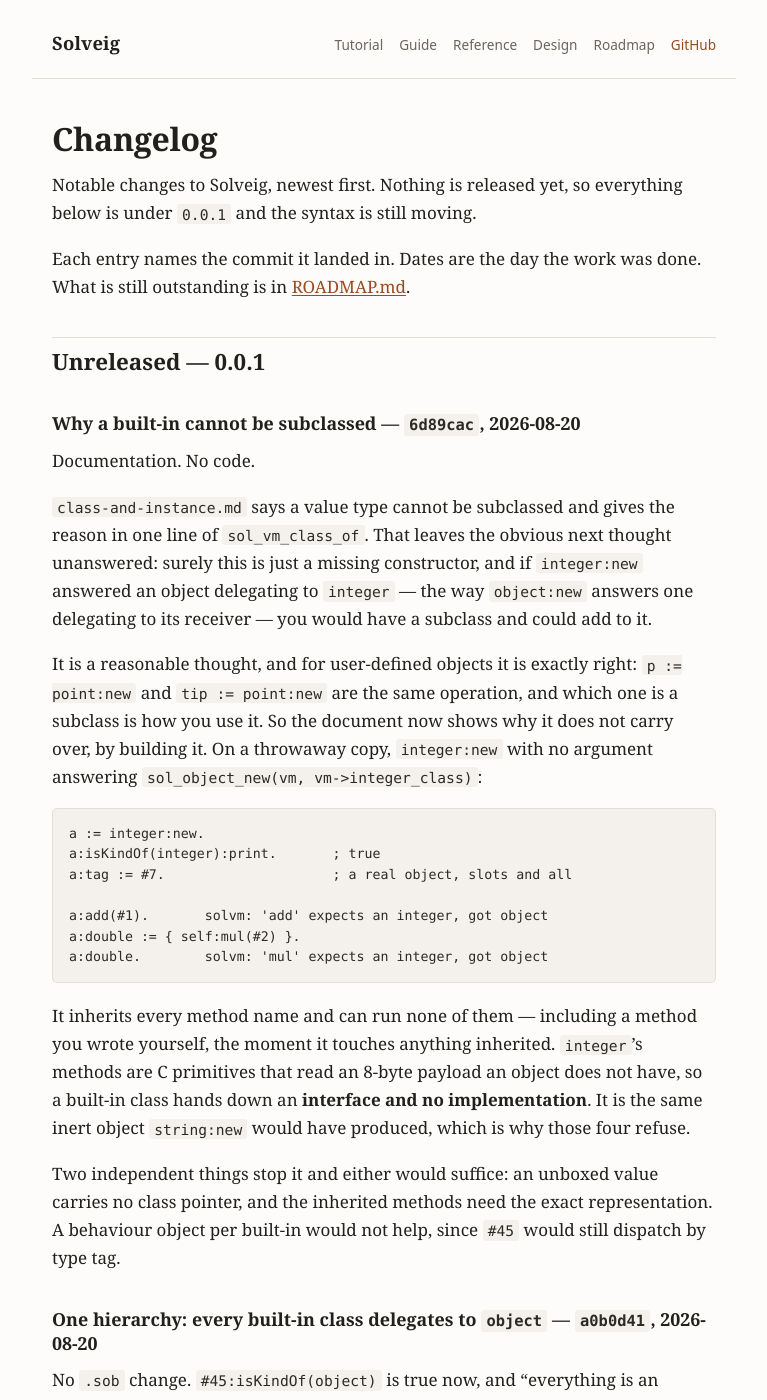
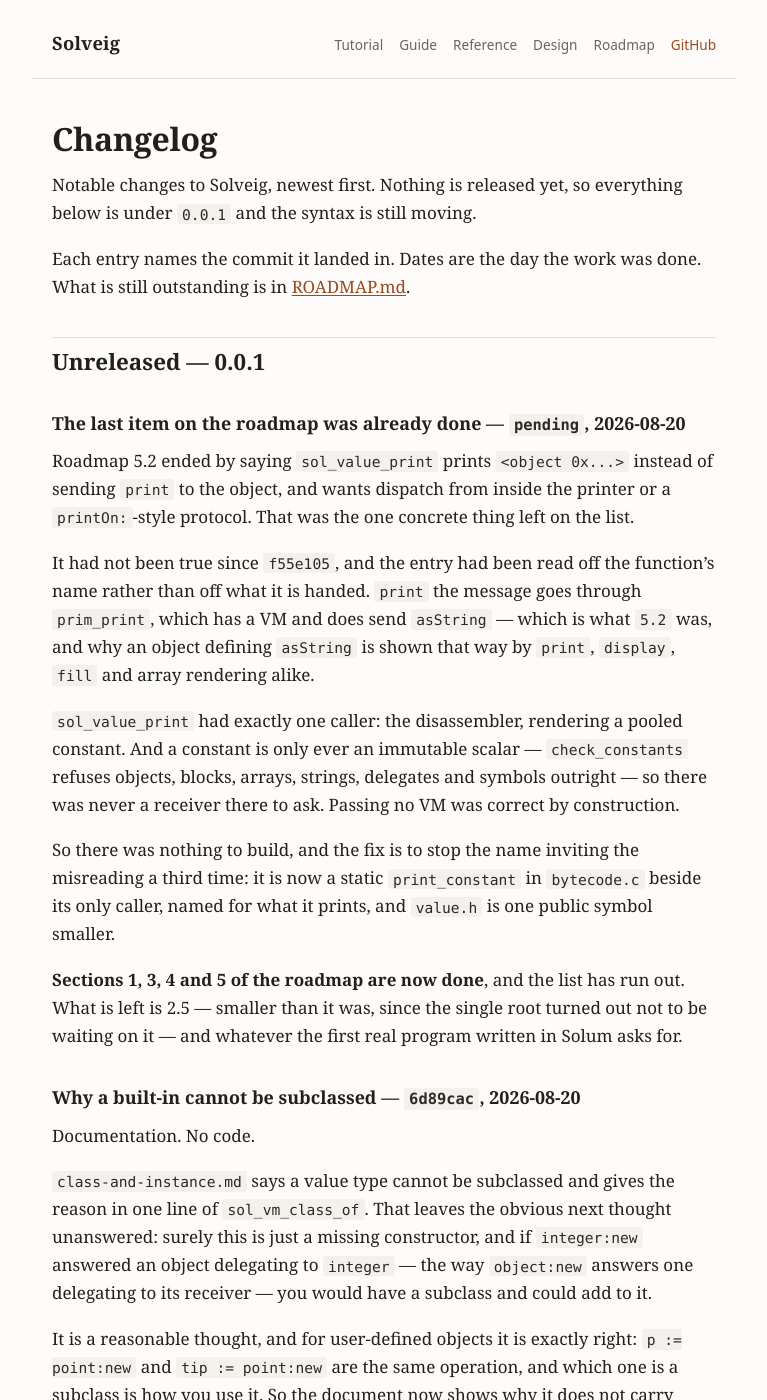
Before and after one commit to hansolovkarlsson/Solveig, a Jekyll site: the page built from docs/CHANGELOG.md, in a window 1280 px wide and 1400 px high. Shown: the whole window, without its empty margins (256-1023 px from the left). Built offline with Jekyll 4.4.1, drawn with Linux system fonts in a browser that asks for light colours; our own code applies the rules of GitHub Pages for plain Markdown files.

Commit message:
Retire sol_value_print, and close section 5
Roadmap 5.2 ended by saying sol_value_print prints <object 0x...>
instead of sending print to the object, and wants dispatch from inside
the printer. That was the last concrete item on the list, and it had
not been true since f55e105 -- the entry was read off the function's
name rather than off what it is handed.

print the message goes through prim_print, which has a VM and does send
asString. That is what 5.2 was, and why an object defining asString is
shown that way by print, display, fill and array rendering alike.

sol_value_print had exactly one caller: the disassembler, rendering a
pooled constant. A constant is only ever an immutable scalar, since
check_constants refuses objects, blocks, arrays, strings, delegates and
symbols outright, so there was never a receiver there to ask. Passing
no VM was correct by construction.

Nothing to build, then. The fix is to stop the name inviting the
misreading a third time: it is a static print_constant in bytecode.c
beside its only caller now, named for what it prints, and value.h is
one public symbol smaller.

Sections 1, 3, 4 and 5 are done and the list has run out. What is left
is 2.5, smaller than it was, and whatever the first real program asks
for.

Co-Authored-By: Claude Opus 5 <noreply@anthropic.com>

```diff
--- a/docs/CHANGELOG.md
+++ b/docs/CHANGELOG.md
@@ -7,6 +7,34 @@ Each entry names the commit it landed in. Dates are the day the work was done.
 What is still outstanding is in [ROADMAP.md](ROADMAP.md).
 
 ## Unreleased — 0.0.1
+
+### The last item on the roadmap was already done — `pending`, 2026-08-20
+
+Roadmap 5.2 ended by saying `sol_value_print` prints `<object 0x...>` instead of
+sending `print` to the object, and wants dispatch from inside the printer or a
+`printOn:`-style protocol. That was the one concrete thing left on the list.
+
+It had not been true since `f55e105`, and the entry had been read off the
+function's name rather than off what it is handed. `print` the message goes
+through `prim_print`, which has a VM and does send `asString` — which is what
+`5.2` was, and why an object defining `asString` is shown that way by `print`,
+`display`, `fill` and array rendering alike.
+
+`sol_value_print` had exactly one caller: the disassembler, rendering a pooled
+constant. And a constant is only ever an immutable scalar — `check_constants`
+refuses objects, blocks, arrays, strings, delegates and symbols outright — so
+there was never a receiver there to ask. Passing no VM was correct by
+construction.
+
+So there was nothing to build, and the fix is to stop the name inviting the
+misreading a third time: it is now a static `print_constant` in `bytecode.c`
+beside its only caller, named for what it prints, and `value.h` is one public
+symbol smaller.
+
+**Sections 1, 3, 4 and 5 of the roadmap are now done**, and the list has run
+out. What is left is 2.5 — smaller than it was, since the single root turned out
+not to be waiting on it — and whatever the first real program written in Solum
+asks for.
 
 ### Why a built-in cannot be subclassed — `6d89cac`, 2026-08-20
 
```
Also changed, not shown: docs/ROADMAP.md (+18 -10 lines), 3 other files.
